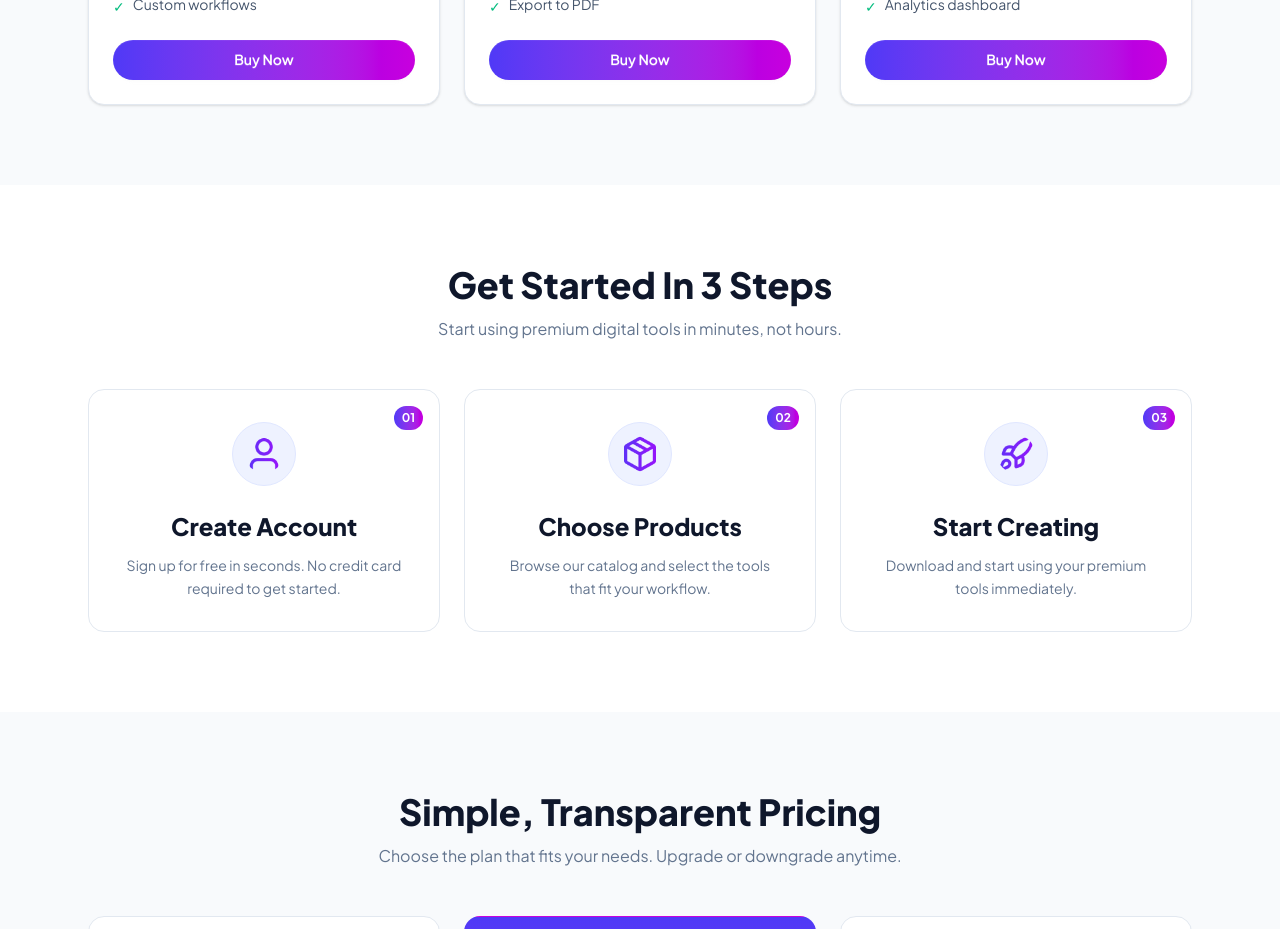
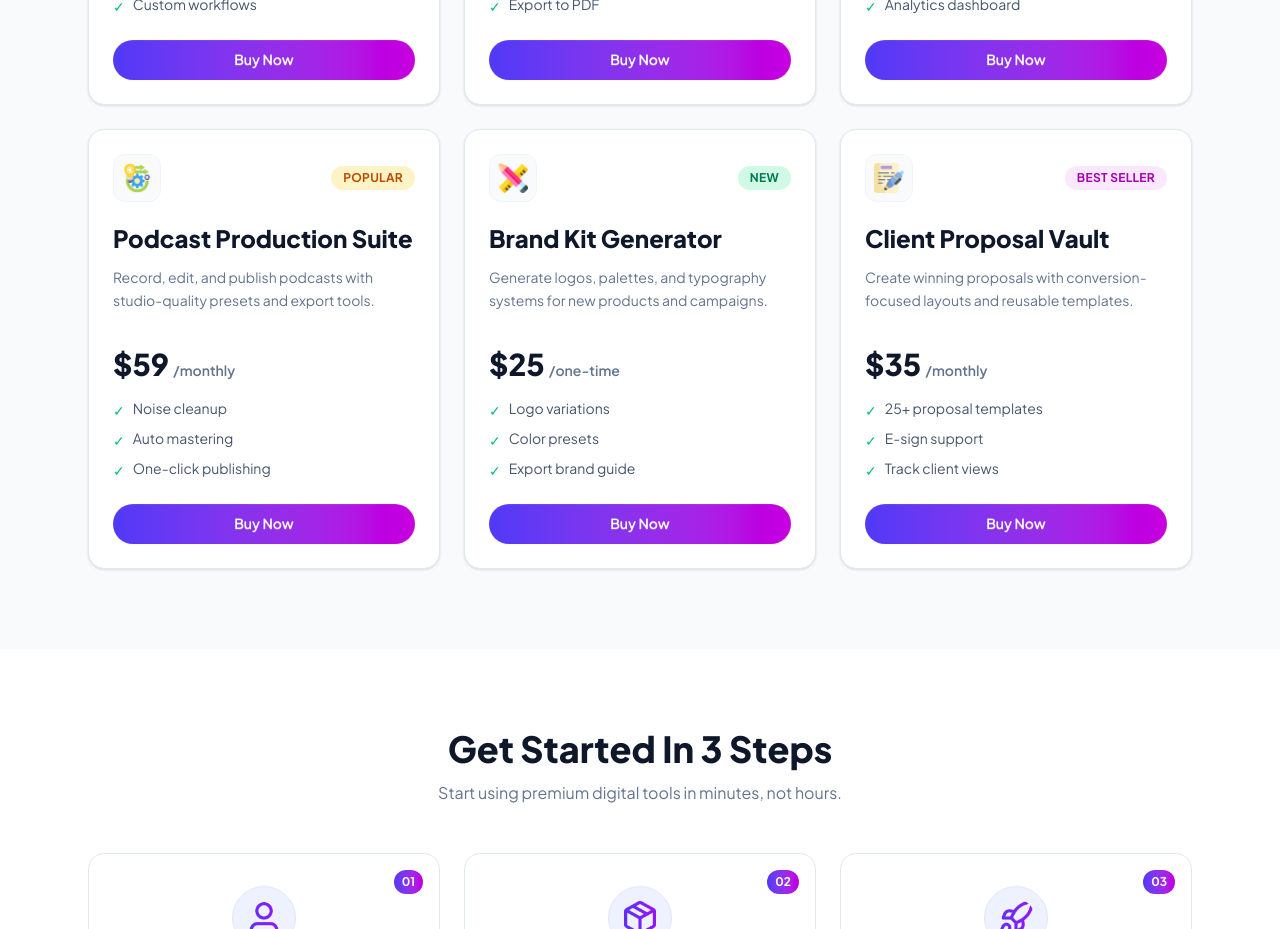
Before and after one commit to anisa-akter/B13-A6-DigiTools-Platform, a React (Vite) app: page / in a window 1280 px wide. Shown: the part 1960-2889 px from the top of the page. Built offline with nearby package versions, Linux system fonts and the light colour scheme.

Commit message:
Add new products: Podcast Production Suite, Brand Kit Generator, and Client Proposal Vault

```diff
--- a/src/data/products.js
+++ b/src/data/products.js
@@ -82,6 +82,42 @@ const products = [
     features: ["5000+ assets", "Post scheduler", "Analytics dashboard"],
     icon: socialIcon,
   },
+  {
+    id: 7,
+    name: "Podcast Production Suite",
+    description:
+      "Record, edit, and publish podcasts with studio-quality presets and export tools.",
+    price: 59,
+    period: "monthly",
+    tag: "Popular",
+    tagType: "popular",
+    features: ["Noise cleanup", "Auto mastering", "One-click publishing"],
+    icon: automationIcon,
+  },
+  {
+    id: 8,
+    name: "Brand Kit Generator",
+    description:
+      "Generate logos, palettes, and typography systems for new products and campaigns.",
+    price: 25,
+    period: "one-time",
+    tag: "New",
+    tagType: "new",
+    features: ["Logo variations", "Color presets", "Export brand guide"],
+    icon: designIcon,
+  },
+  {
+    id: 9,
+    name: "Client Proposal Vault",
+    description:
+      "Create winning proposals with conversion-focused layouts and reusable templates.",
+    price: 35,
+    period: "monthly",
+    tag: "Best Seller",
+    tagType: "best-seller",
+    features: ["25+ proposal templates", "E-sign support", "Track client views"],
+    icon: writingIcon,
+  },
 ];
 
 export default products;
```
